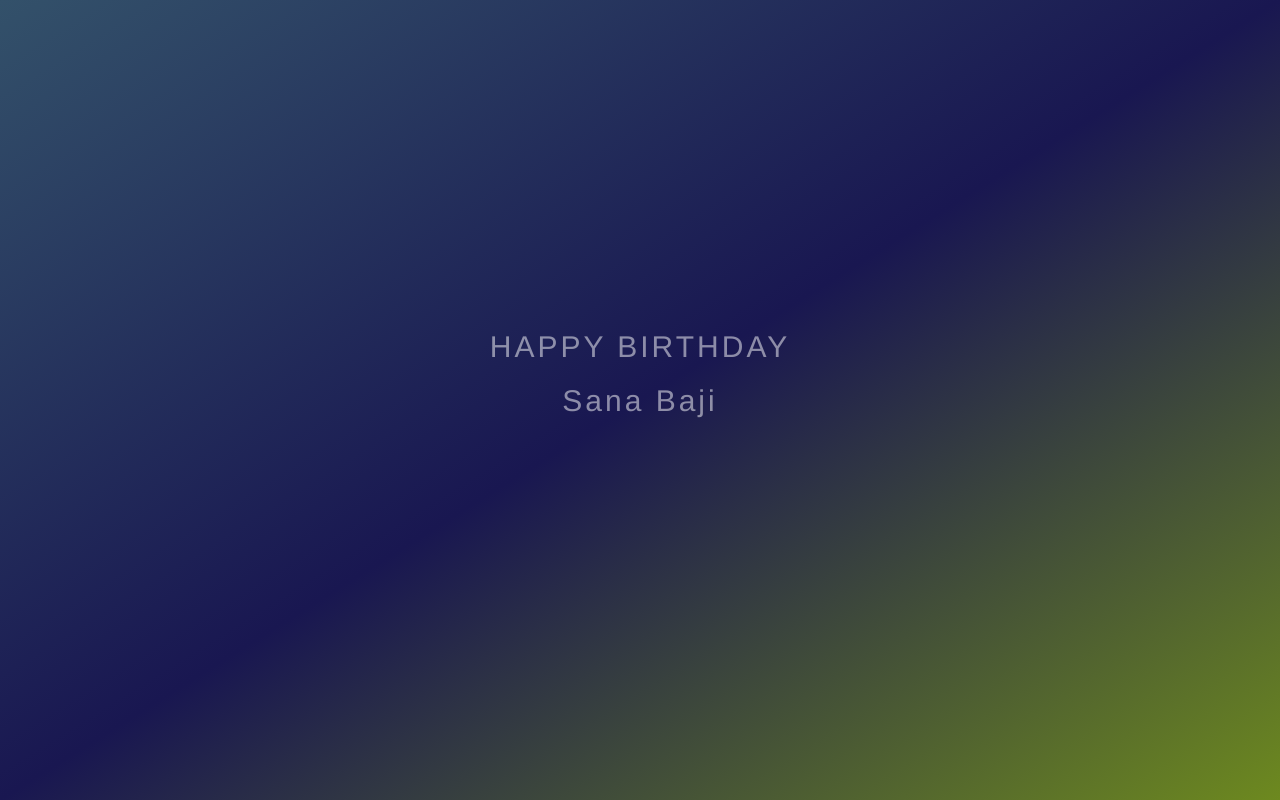
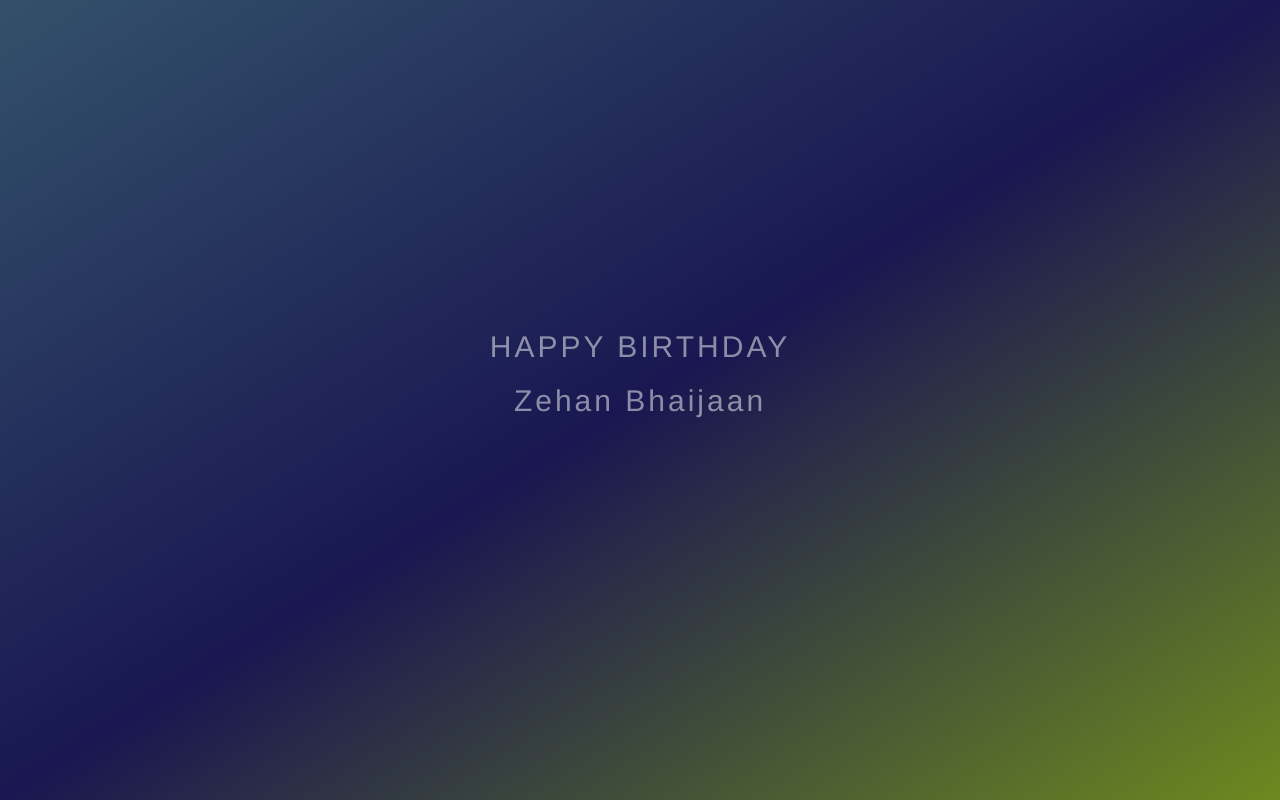
Before and after one commit to harshaanNihal/birthday, a plain HTML site: page index.html in a window 1280 px wide. Drawn offline with Linux system fonts and the light colour scheme.

Commit message:
Update index.html

```diff
--- a/index.html
+++ b/index.html
@@ -12,7 +12,7 @@
 <body id="body">
   <header>
     <h2 class="title">HAPPY BIRTHDAY</h2>
-    <h1 class="title names">Sana Baji</h1>
+    <h1 class="title names">Zehan Bhaijaan</h1>
   </header>
   <script src="main.js"></script>
 </body>
```
